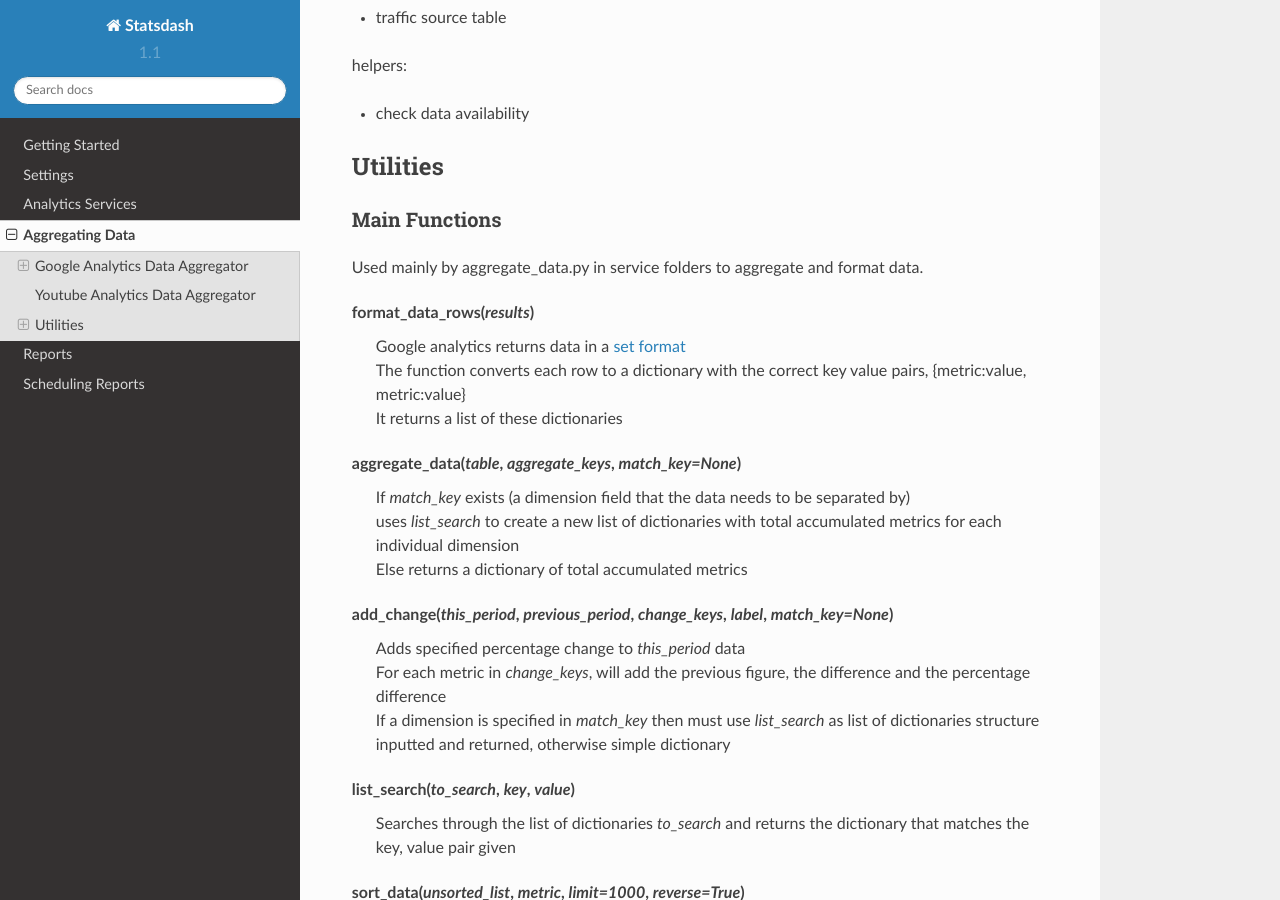
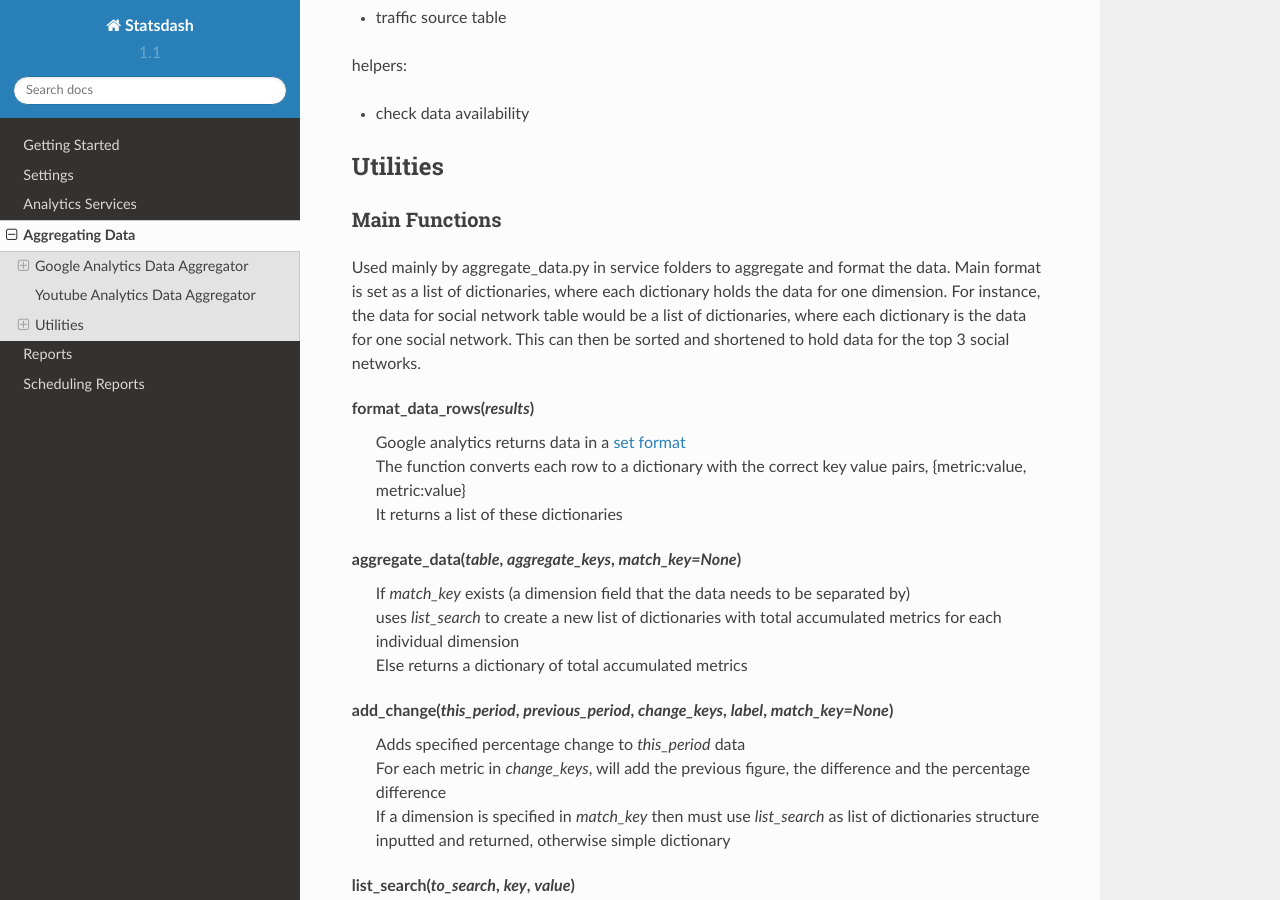
Before and after one commit to gamernetwork/gastatsdash, a Sphinx documentation site: the page built from docs/aggregating_data.rst, in a window 1280 px wide and 900 px high, scrolled down 3148 px. Built offline with Sphinx 7.4.7 and the Read the Docs theme 2.0.0, drawn with Linux system fonts in a browser that asks for light colours.

Commit message:
doing util functions

```diff
--- a/docs/aggregating_data.rst
+++ b/docs/aggregating_data.rst
@@ -138,7 +138,9 @@ Utilities
 Main Functions
 ++++++++++++++
 
-Used mainly by aggregate_data.py in service folders to aggregate and format data.
+Used mainly by aggregate_data.py in service folders to aggregate and format the data.
+Main format is set as a list of dictionaries, where each dictionary holds the data for one dimension.
+For instance, the data for social network table would be a list of dictionaries, where each dictionary is the data for one social network. This can then be sorted and shortened to hold data for the top 3 social networks.
 
 format_data_rows(*results*)
     | Google analytics returns data in a `set format <https://developers.google.com/analytics/devguides/reporting/core/v3/reference#data_response>`_
```
